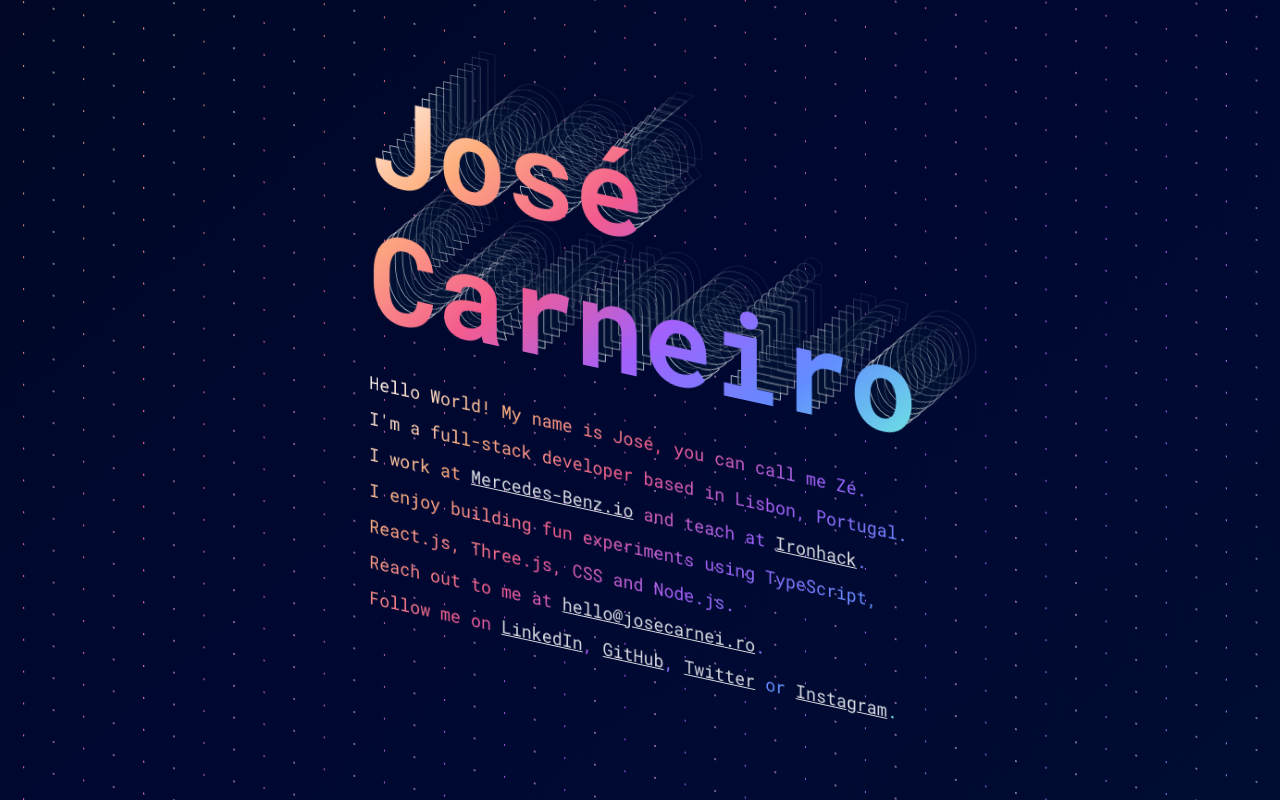
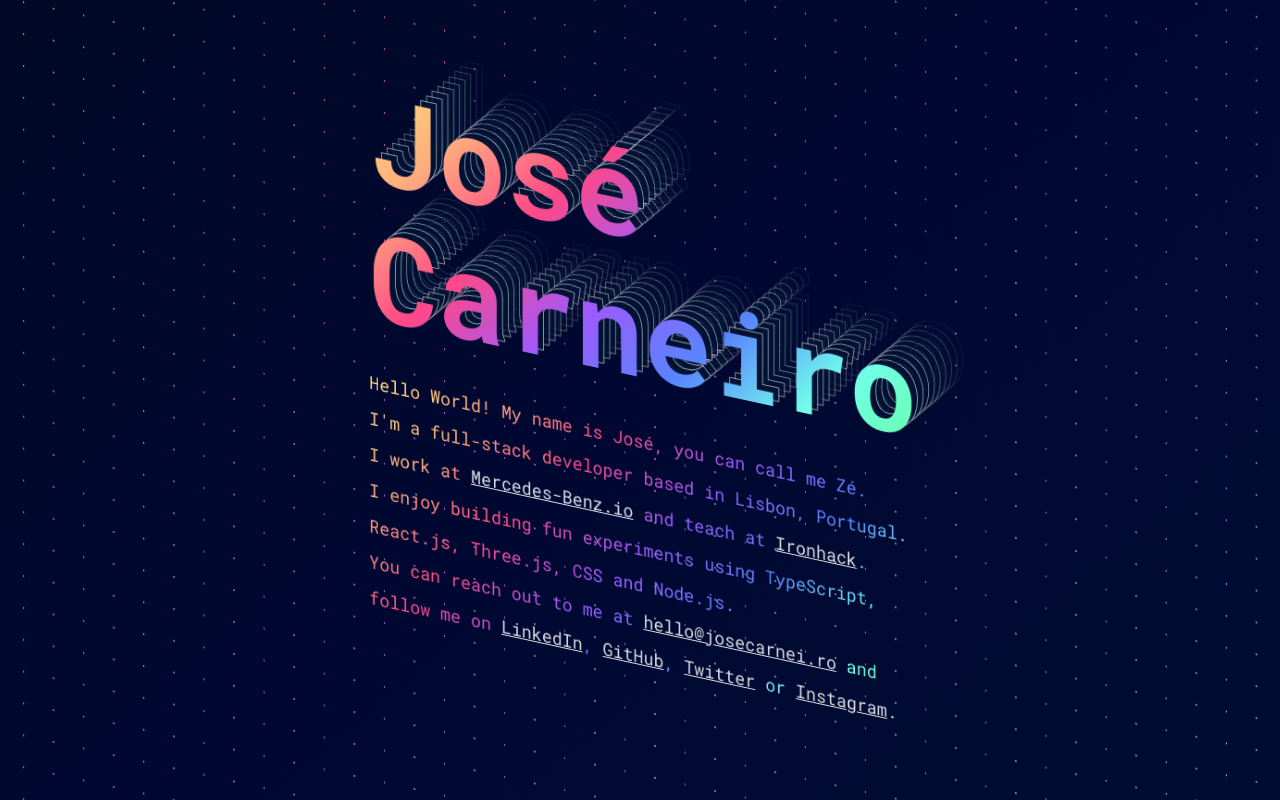
Before and after one commit to adrian-dev1113/frontendDev, a Next.js app in the folder packages/app/: page / in a window 1280 px wide. Built offline with nearby package versions, Linux system fonts and the light colour scheme.

Commit message:
Fix z-index of trailing text, gradient colors

```diff
--- a/packages/app/components/TrailingText/style.module.scss
+++ b/packages/app/components/TrailingText/style.module.scss
@@ -1,10 +1,16 @@
+@use 'sass:math';
 @import '../../styles/utilities';
 
 $text-gradient: linear-gradient(135deg, $rainbow-colors);
 
-$trailing-levels: 10;
-$trailing-distance: 0.0625em;
-$trail-border-color: hsl(220, 100%, 10%);
+$dark-blue: hsl(220, 100%, 10%);
+$trail-levels: 10;
+$trail-distance: math.div(1, 16 * 1.25) * 1em;
+// $trail-border-color: rgba($dark-blue, 0.8);
+$trail-border-color: $dark-blue;
+// $trail-outline-width: 1px;
+$trail-outline-width: 0.75px;
+$trail-outline-color: hsla(0, 100%, 100%, 0.8);
 
 .Title {
   position: relative;
@@ -19,21 +25,19 @@ $trail-border-color: hsl(220, 100%, 10%);
       z-index: 1;
     }
     &:not(:first-child) {
-      @include outline-text();
+      @include outline-text($trail-outline-width, $trail-outline-color);
       position: absolute;
       bottom: 0;
       left: 0;
-      z-index: -1;
       @include no-select;
       pointer-events: none;
       color: $trail-border-color;
-      @for $i from 1 through $trailing-levels + 1 {
+      opacity: 0;
+      @for $i from 1 through $trail-levels + 1 {
         &:nth-child(#{$i + 1}) {
-          transform: translate(
-            $trailing-distance * $i,
-            -$trailing-distance * $i
-          );
-          opacity: 1 - ($i / $trailing-levels);
+          z-index: -$i;
+          opacity: 1 - math.div($i, $trail-levels);
+          transform: translate($trail-distance * $i, -$trail-distance * $i);
         }
       }
     }
--- a/packages/app/package.json
+++ b/packages/app/package.json
@@ -14,8 +14,8 @@
   },
   "devDependencies": {
     "@types/react": "^17.0.3",
-    "autoprefixer": "^10.2.5",
-    "sass": "^1.32.11",
-    "typescript": "^4.2.4"
+    "autoprefixer": "^10.4.0",
+    "sass": "^1.45.0",
+    "typescript": "^4.5.4"
   }
 }
--- a/packages/app/pages/404.tsx
+++ b/packages/app/pages/404.tsx
@@ -8,7 +8,7 @@ const ErrorPage: FunctionComponent = () => (
       <title>José Carneiro | Error</title>
       <meta name="description" content="José Carneiro | Error" />
     </Head>
-    <div className="Content">
+    <div className="content">
       <TrailingText value="There was an unknown error." count={10} />
     </div>
   </>
--- a/packages/app/pages/Home.module.scss
+++ b/packages/app/pages/Home.module.scss
@@ -52,7 +52,7 @@ $dot-space: 1rem;
   }
 }
 
-.Content {
+.content {
   max-width: $container-width;
   padding: 0 1em;
 }
--- a/packages/app/pages/index.tsx
+++ b/packages/app/pages/index.tsx
@@ -16,7 +16,7 @@ const HomePage = () => (
       <meta name="description" content={name} />
     </Head>
     <div className={styles.App}>
-      <div className="Content">
+      <div className="content">
         <TrailingText value={name} count={10} />
         <p>
           Hello World! My name is José, you can call me Zé.
@@ -32,13 +32,11 @@ const HomePage = () => (
           I enjoy building fun experiments using TypeScript, React.js, Three.js,
           CSS and Node.js.
           <br />
-          Reach out to me at{' '}
+          You can reach out to me at{' '}
           <ExternalLink to={`mailto:${SOCIAL_LINKS.email}`}>
             {SOCIAL_LINKS.email}
-          </ExternalLink>
-          .
-          <br />
-          Follow me on{' '}
+          </ExternalLink>{' '}
+          and follow me on{' '}
           <ExternalLink to={SOCIAL_LINKS.linkedIn}>LinkedIn</ExternalLink>,{' '}
           <ExternalLink to={SOCIAL_LINKS.gitHub}>GitHub</ExternalLink>,{' '}
           <ExternalLink to={SOCIAL_LINKS.twitter}>Twitter</ExternalLink> or{' '}
--- a/packages/app/styles/_variables.scss
+++ b/packages/app/styles/_variables.scss
@@ -1,8 +1,13 @@
 $font-family-base: -apple-system, BlinkMacSystemFont, Segoe UI, Roboto, Oxygen,
   Ubuntu, Cantarell, Fira Sans, Droid Sans, Helvetica Neue, sans-serif;
+$font-family-monospace-base: Monaco, Andale Mono, monospace;
+
 $font-family: 'Roboto Mono', $font-family-base;
 
-$rainbow-colors: white, #feaf7e, #f35b8f, #a161fc, #628dff, #6ff1dd;
+$rainbow-colors: white, #feaf7e, #f35b8f, #a161fc, #628dff, #6ff1dd, #68ff96;
+$rainbow-colors: #ffe679, #feaf7e, #ff4888, #9e59ff, #5985ff, #71ffea;
+$rainbow-colors: #ffe679, #feaf7e, #ff4888, #9e59ff, #5985ff, #71ffea, #68ffa7;
+// $rainbow-colors: #ffe679, #feaf7e, #ff4888, #9e59ff, #5985ff, #68ff96;
 $sky-colors: #000819, #000832, #001031;
 
 // $body-font-size: 1.75em;
--- a/packages/app/styles/global.scss
+++ b/packages/app/styles/global.scss
@@ -5,7 +5,6 @@ html {
 }
 
 * {
-  // margin: 0;
   &,
   &:before,
   &:after {
@@ -43,10 +42,15 @@ p {
   margin: 0;
 }
 
+h1,
+h2,
+h3 {
+  margin-bottom: 1.5rem;
+  line-height: $heading-line-height;
+}
+
 h1 {
-  margin-bottom: 1.5rem;
   font-size: clamp(1em, 18vw, #{$heading-font-size});
-  line-height: $heading-line-height;
 }
 
 a {
@@ -54,7 +58,7 @@ a {
   text-decoration: underline;
 }
 
-.Content {
+.content {
   width: $container-width;
   max-width: 100vw;
   padding: 0 1em;
```
Also changed, not shown: 2 other files (tests, documents, lock files or other folders).
